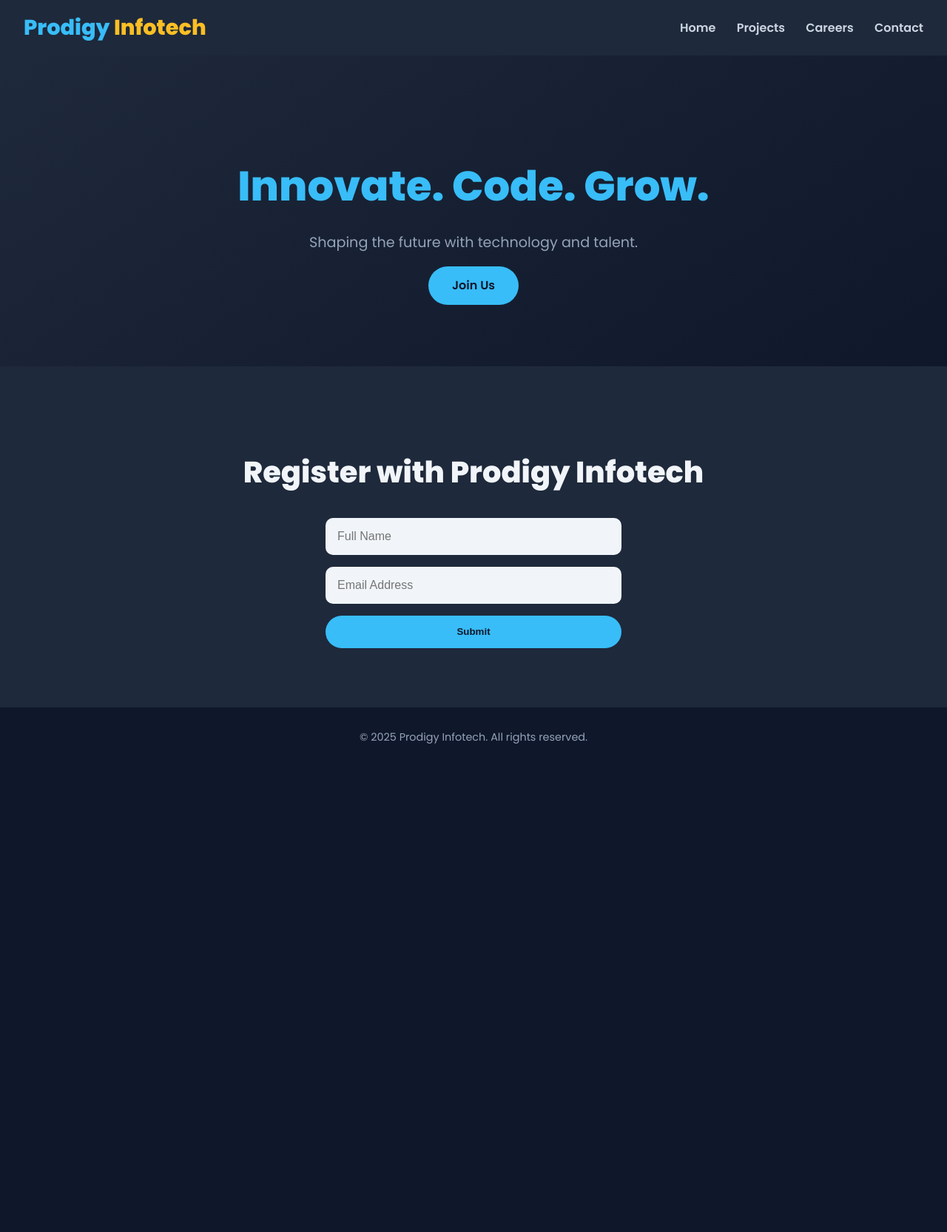
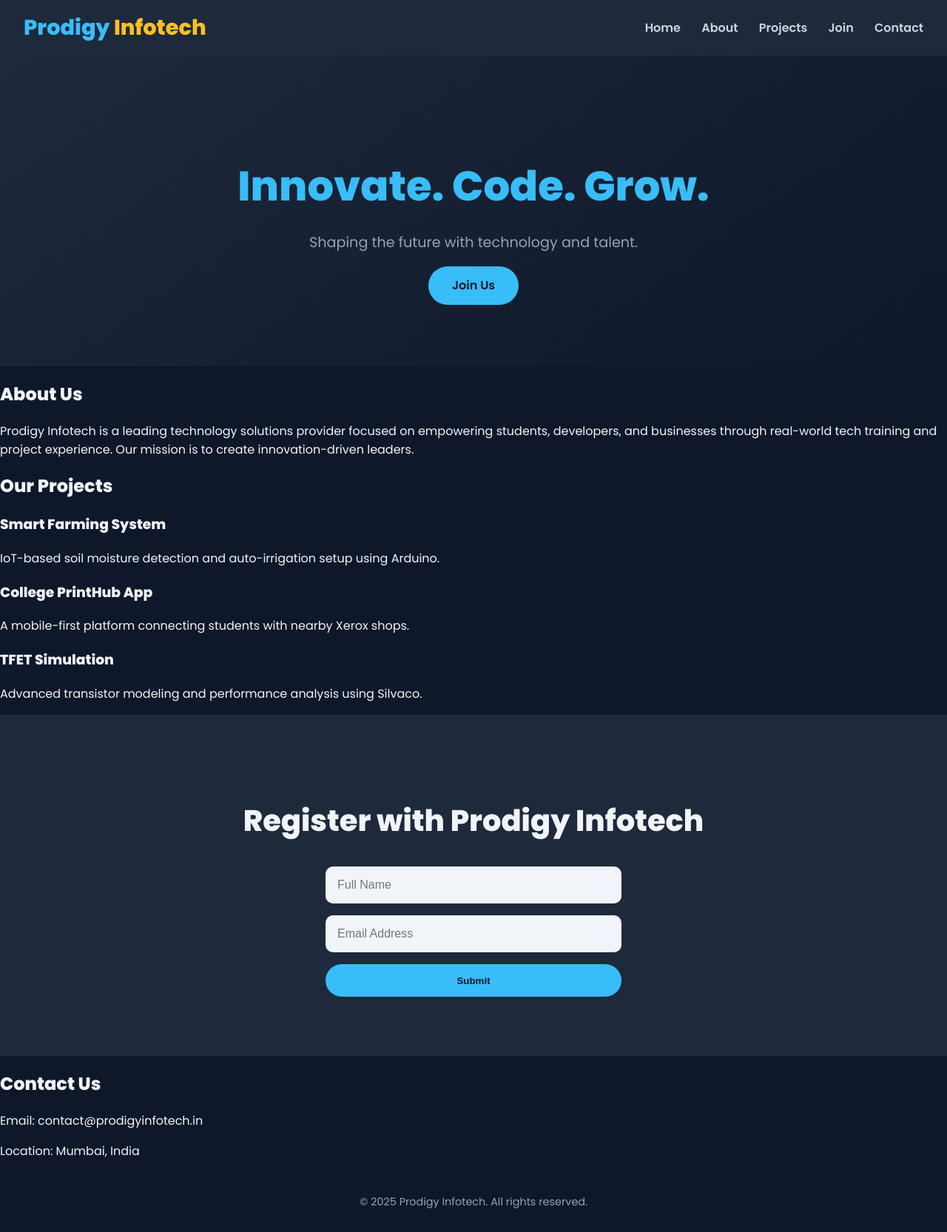
Before and after one commit to Hari03750/landing4, a plain HTML site: page index.html in a window 1280 px wide. Shown: the whole page at 74% size. Before the commit the page ends 1037 px from the top, so only its background shows below. Drawn offline with Linux system fonts and the light colour scheme.

Commit message:
Update index.html

```diff
--- a/index.html
+++ b/index.html
@@ -1,36 +1,66 @@
 <!DOCTYPE html>
 <html lang="en">
 <head>
-  <meta charset="UTF-8">
-  <meta name="viewport" content="width=device-width, initial-scale=1.0">
+  <meta charset="UTF-8" />
+  <meta name="viewport" content="width=device-width, initial-scale=1.0"/>
   <title>Prodigy Infotech</title>
-  <link rel="stylesheet" href="style.css">
+  <link rel="stylesheet" href="style.css" />
   <link href="https://fonts.googleapis.com/css2?family=Poppins:wght@400;600;800&display=swap" rel="stylesheet">
 </head>
 <body>
   <nav class="navbar">
     <div class="logo">Prodigy <span>Infotech</span></div>
     <div class="nav-links">
-      <a href="#">Home</a>
-      <a href="#">Projects</a>
-      <a href="#">Careers</a>
-      <a href="#">Contact</a>
+      <a href="#home">Home</a>
+      <a href="#about">About</a>
+      <a href="#projects">Projects</a>
+      <a href="#register">Join</a>
+      <a href="#contact">Contact</a>
     </div>
   </nav>
 
-  <header class="hero-section">
+  <header id="home" class="hero-section">
     <h1>Innovate. Code. Grow.</h1>
     <p>Shaping the future with technology and talent.</p>
     <a href="#register" class="btn-primary">Join Us</a>
   </header>
 
+  <section id="about" class="about-section">
+    <h2>About Us</h2>
+    <p>Prodigy Infotech is a leading technology solutions provider focused on empowering students, developers, and businesses through real-world tech training and project experience. Our mission is to create innovation-driven leaders.</p>
+  </section>
+
+  <section id="projects" class="projects-section">
+    <h2>Our Projects</h2>
+    <div class="project-grid">
+      <div class="project-card">
+        <h3>Smart Farming System</h3>
+        <p>IoT-based soil moisture detection and auto-irrigation setup using Arduino.</p>
+      </div>
+      <div class="project-card">
+        <h3>College PrintHub App</h3>
+        <p>A mobile-first platform connecting students with nearby Xerox shops.</p>
+      </div>
+      <div class="project-card">
+        <h3>TFET Simulation</h3>
+        <p>Advanced transistor modeling and performance analysis using Silvaco.</p>
+      </div>
+    </div>
+  </section>
+
   <section id="register" class="register-section">
     <h2>Register with Prodigy Infotech</h2>
     <form>
-      <input type="text" placeholder="Full Name" required>
-      <input type="email" placeholder="Email Address" required>
+      <input type="text" placeholder="Full Name" required />
+      <input type="email" placeholder="Email Address" required />
       <button type="submit" class="btn-primary">Submit</button>
     </form>
+  </section>
+
+  <section id="contact" class="contact-section">
+    <h2>Contact Us</h2>
+    <p>Email: contact@prodigyinfotech.in</p>
+    <p>Location: Mumbai, India</p>
   </section>
 
   <footer>
```
